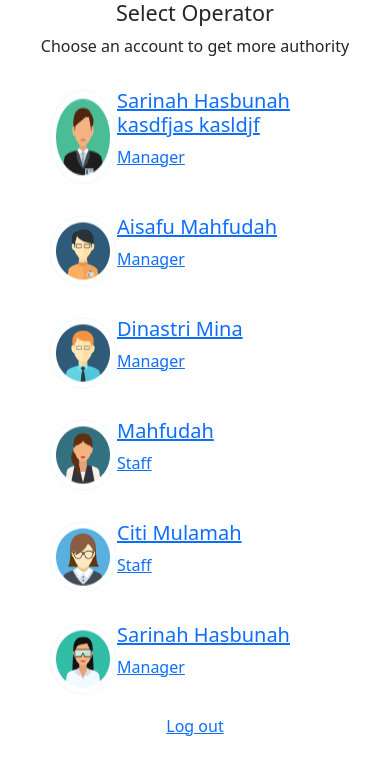
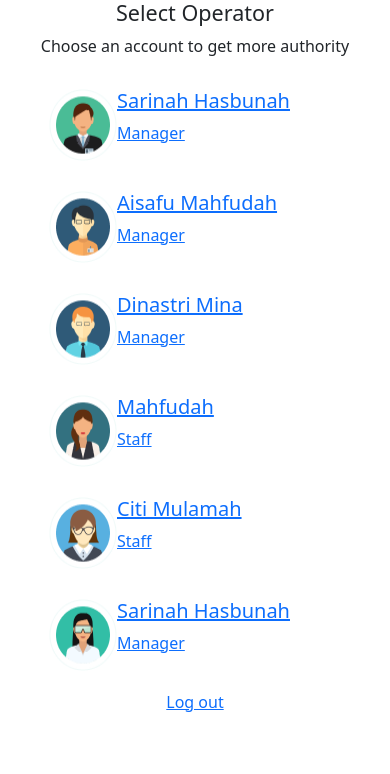
Before and after one commit to itsmushi/caterer-react-app, a React (Create React App) app: page /select-user in a window 390 px wide. Shown: the top 774 px of the page. Built offline with nearby package versions, Linux system fonts and the light colour scheme; the HTML template or start-up script is replaced by a standard one.

Commit message:
responsiveness to login

```diff
--- a/src/screens/Selectuser.js
+++ b/src/screens/Selectuser.js
@@ -19,8 +19,9 @@ const Selectuser = () => {
                   src="./images/user (1).png"
                   alt=""
                 />
+
                 <div className="text-start">
-                  <h5>Sarinah Hasbunah kasdfjas kasldjf </h5>
+                  <h5>Sarinah Hasbunah </h5>
                   <p>Manager</p>
                 </div>
               </div>
```
